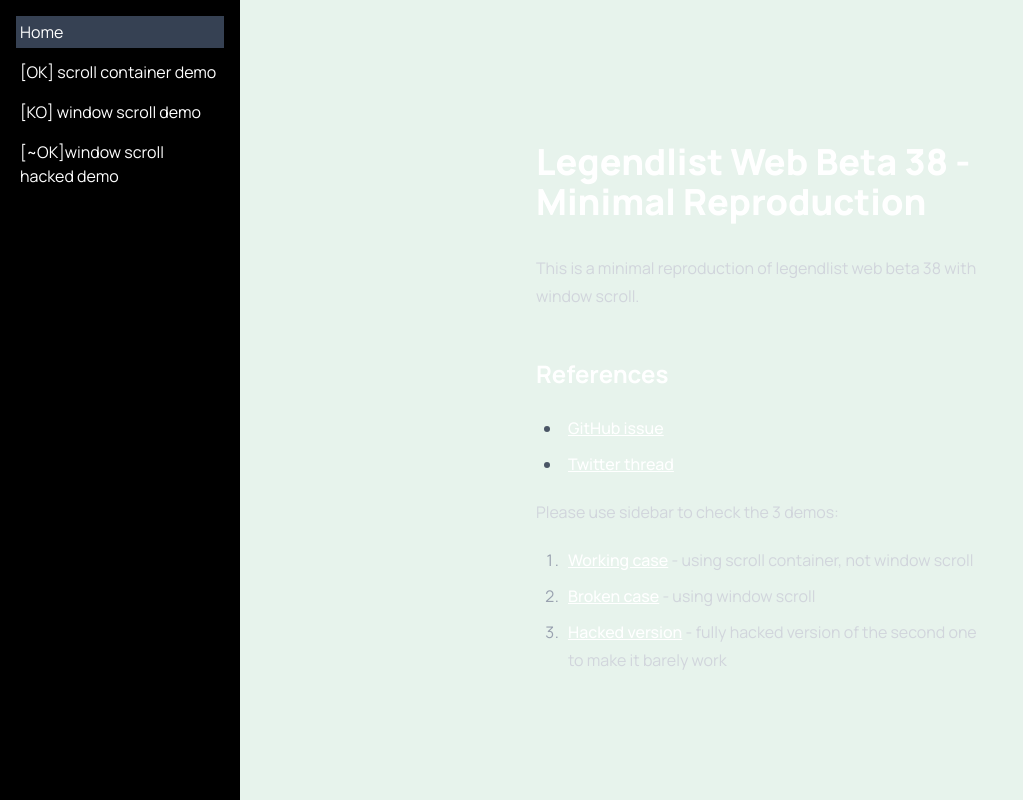
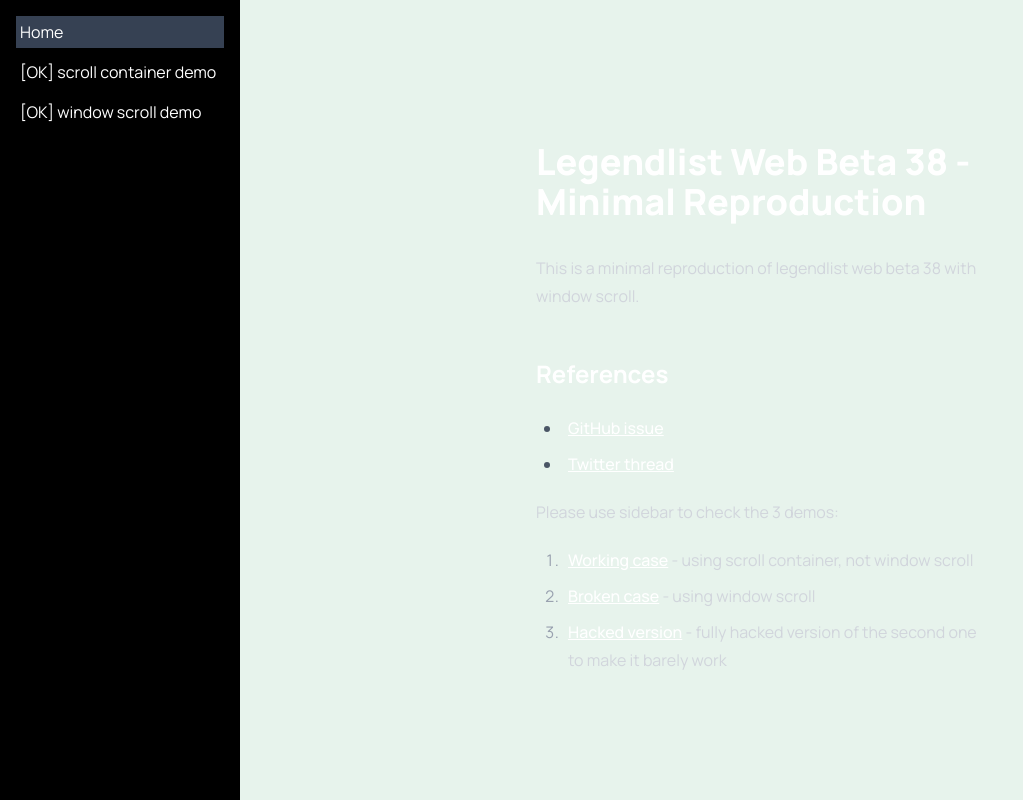
Before and after one commit to PaulSenon/tmp-legendlist-web-beta-38-window-scroll-reproduction, a React (Vite) app: page / in a window 1280 px wide. Shown: the whole page, without its empty margins (0-1023 px from the left). Built offline with nearby package versions, Linux system fonts and the light colour scheme.

Commit message:
tweak demo for beta 40

```diff
--- a/src/components/WindowScrollDemo.tsx
+++ b/src/components/WindowScrollDemo.tsx
@@ -50,6 +50,8 @@
             <div style={{ color: "#475569", fontSize: 14 }}>{item.text}</div>
           </button>
         )}
+        maintainVisibleContentPosition
+        recycleItems
         style={styles.list}
         useWindowScroll
       />
@@ -61,7 +63,7 @@
         >
           <svg
             aria-hidden="true"
-            fill="red"
+            fill="none"
             height="18"
             viewBox="0 0 24 24"
             width="18"
@@ -74,15 +76,7 @@
             />
           </svg>
         </button>
-      ) : (
-        <button
-          onClick={scrollAtEnd}
-          className="fixed bottom-0 bg-black p-5 rounded-full"
-          type="button"
-        >
-          fallback btn
-        </button>
-      )}
+      ) : null}
     </div>
   );
 }
--- a/src/routes/__root.tsx
+++ b/src/routes/__root.tsx
@@ -31,14 +31,7 @@
               className="text-white hover:underline block p-1"
               activeProps={{ className: "bg-gray-700" }}
             >
-              [KO] window scroll demo
-            </Link>
-            <Link
-              to="/window-scroll-hacked-demo"
-              className="text-white hover:underline block p-1"
-              activeProps={{ className: "bg-gray-700" }}
-            >
-              [~OK]window scroll hacked demo
+              [OK] window scroll demo
             </Link>
           </nav>
         </aside>
--- a/src/routes/window-scroll-demo.tsx
+++ b/src/routes/window-scroll-demo.tsx
@@ -12,14 +12,7 @@
         <h3>Window scroll demo</h3>
         <div>
           <p>
-            This one should init at bottom position (broken, not perfectly at
-            bottom), have scroll to bottom button showing up when not bottom
-            (broken, never showing), and have it smooth scroll to bottom when
-            clicked (broken, it's scrolling instant and at start).
-          </p>
-          <p>
-            because we cannot test scroll top button if never showing, I show
-            here a "fallback btn" that does the same scroll end action
+            Now everything also work here yayy :) everything solved in beta-40
           </p>
         </div>
       </div>
```
